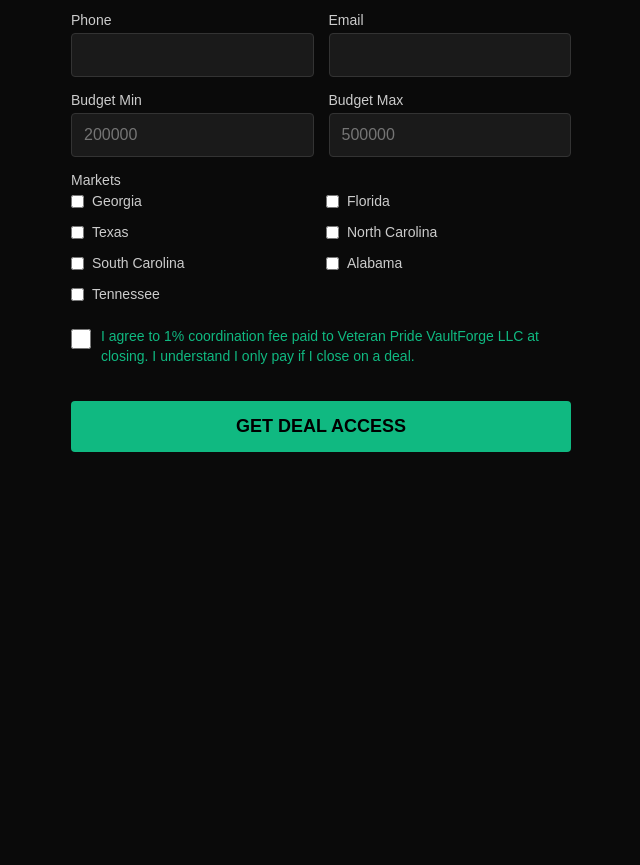
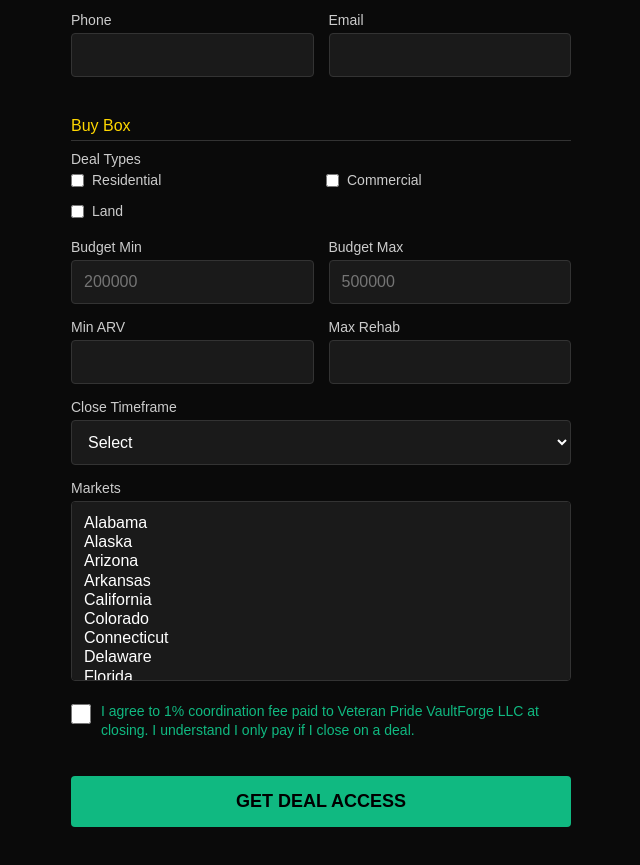
Before and after one commit to bcrsoutheast-lang/VaultForge-vip, a website: page buyers.html in a window 1280 px wide. Shown: the part 183-1048 px from the top of the page, without its empty margins (319-959 px from the left). Before the commit the page ends 800 px from the top, so only its background shows below. Drawn offline with nearby package versions, Linux system fonts and the light colour scheme.

Commit message:
Update buyers.html

```diff
--- a/buyers.html
+++ b/buyers.html
@@ -6,7 +6,7 @@
   <title>Buyer Access - VaultForge</title>
   <style>
     * { margin: 0; padding: 0; box-sizing: border-box; }
-    body { background: #0a0a0a; color: #fff; font-family: Arial, sans-serif; padding: 20px; padding-bottom: 80px; }
+    body { background: #0a0a0a; color: #fff; font-family: Arial, sans-serif; padding: 20px; padding-bottom: 100px; }
   .container { max-width: 500px; margin: 0 auto; }
   .back-btn { color: #10b981; text-decoration: none; font-size: 16px; margin-bottom: 20px; display: inline-block; }
     h1 { color: #FFD700; margin-bottom: 20px; text-align: center; }
@@ -23,6 +23,7 @@
   .checkbox-row label { color: #10b981; font-size: 14px; line-height: 1.4; }
   .success { display: none; text-align: center; padding: 40px 20px; }
   .success h2 { color: #10b981; margin-bottom: 15px; }
+  .section-title { color: #FFD700; font-size: 16px; margin: 25px 0 10px 0; border-bottom: 1px solid #333; padding-bottom: 5px; }
   </style>
 </head>
 <body>
@@ -45,6 +46,16 @@
             <input type="email" name="email" required>
           </div>
         </div>
+
+        <div class="section-title">Buy Box</div>
+        <div class="form-group">
+          <label>Deal Types</label>
+          <div class="checkbox-group">
+            <label class="checkbox-label"><input type="checkbox" name="deal_types" value="Residential"> Residential</label>
+            <label class="checkbox-label"><input type="checkbox" name="deal_types" value="Commercial"> Commercial</label>
+            <label class="checkbox-label"><input type="checkbox" name="deal_types" value="Land"> Land</label>
+          </div>
+        </div>
         <div class="grid">
           <div class="form-group">
             <label>Budget Min</label>
@@ -55,17 +66,44 @@
             <input type="number" name="budget_max" placeholder="500000">
           </div>
         </div>
+        <div class="grid">
+          <div class="form-group">
+            <label>Min ARV</label>
+            <input type="number" name="min_arv">
+          </div>
+          <div class="form-group">
+            <label>Max Rehab</label>
+            <input type="number" name="max_rehab">
+          </div>
+        </div>
+        <div class="form-group">
+          <label>Close Timeframe</label>
+          <select name="close_timeframe">
+            <option value="">Select</option>
+            <option value="ASAP">ASAP</option>
+            <option value="15 Days">15 Days</option>
+            <option value="30 Days">30 Days</option>
+            <option value="45 Days">45 Days</option>
+            <option value="60+ Days">60+ Days</option>
+          </select>
+        </div>
         <div class="form-group">
           <label>Markets</label>
-          <div class="checkbox-group">
-            <label class="checkbox-label"><input type="checkbox" name="markets" value="GA"> Georgia</label>
-            <label class="checkbox-label"><input type="checkbox" name="markets" value="FL"> Florida</label>
-            <label class="checkbox-label"><input type="checkbox" name="markets" value="TX"> Texas</label>
-            <label class="checkbox-label"><input type="checkbox" name="markets" value="NC"> North Carolina</label>
-            <label class="checkbox-label"><input type="checkbox" name="markets" value="SC"> South Carolina</label>
-            <label class="checkbox-label"><input type="checkbox" name="markets" value="AL"> Alabama</label>
-            <label class="checkbox-label"><input type="checkbox" name="markets" value="TN"> Tennessee</label>
-          </div>
+          <select name="markets" multiple size="8" style="height: auto;">
+            <option value="AL">Alabama</option><option value="AK">Alaska</option><option value="AZ">Arizona</option><option value="AR">Arkansas</option>
+            <option value="CA">California</option><option value="CO">Colorado</option><option value="CT">Connecticut</option><option value="DE">Delaware</option>
+            <option value="FL">Florida</option><option value="GA">Georgia</option><option value="HI">Hawaii</option><option value="ID">Idaho</option>
+            <option value="IL">Illinois</option><option value="IN">Indiana</option><option value="IA">Iowa</option><option value="KS">Kansas</option>
+            <option value="KY">Kentucky</option><option value="LA">Louisiana</option><option value="ME">Maine</option><option value="MD">Maryland</option>
+            <option value="MA">Massachusetts</option><option value="MI">Michigan</option><option value="MN">Minnesota</option><option value="MS">Mississippi</option>
+            <option value="MO">Missouri</option><option value="MT">Montana</option><option value="NE">Nebraska</option><option value="NV">Nevada</option>
+            <option value="NH">New Hampshire</option><option value="NJ">New Jersey</option><option value="NM">New Mexico</option><option value="NY">New York</option>
+            <option value="NC">North Carolina</option><option value="ND">North Dakota</option><option value="OH">Ohio</option><option value="OK">Oklahoma</option>
+            <option value="OR">Oregon</option><option value="PA">Pennsylvania</option><option value="RI">Rhode Island</option><option value="SC">South Carolina</option>
+            <option value="SD">South Dakota</option><option value="TN">Tennessee</option><option value="TX">Texas</option><option value="UT">Utah</option>
+            <option value="VT">Vermont</option><option value="VA">Virginia</option><option value="WA">Washington</option><option value="WV">West Virginia</option>
+            <option value="WI">Wisconsin</option><option value="WY">Wyoming</option>
+          </select>
         </div>
         <div class="checkbox-row">
           <input type="checkbox" id="agree1pct" required>
@@ -98,7 +136,11 @@ document.getElementById('buyerForm').addEventListener('submit', async (e) => {
     email: formData.get('email'),
     budget_min: formData.get('budget_min')? parseInt(formData.get('budget_min')) : null,
     budget_max: formData.get('budget_max')? parseInt(formData.get('budget_max')) : null,
-    markets: formData.getAll('markets')
+    markets: Array.from(e.target.querySelector('[name="markets"]').selectedOptions).map(o => o.value),
+    deal_types: formData.getAll('deal_types'),
+    min_arv: formData.get('min_arv')? parseInt(formData.get('min_arv')) : null,
+    max_rehab: formData.get('max_rehab')? parseInt(formData.get('max_rehab')) : null,
+    close_timeframe: formData.get('close_timeframe')
   };
 
   const { error } = await supabase.from('buyers').insert([buyerData]);
```
Lines whose indentation alone changed are shown as unchanged.
